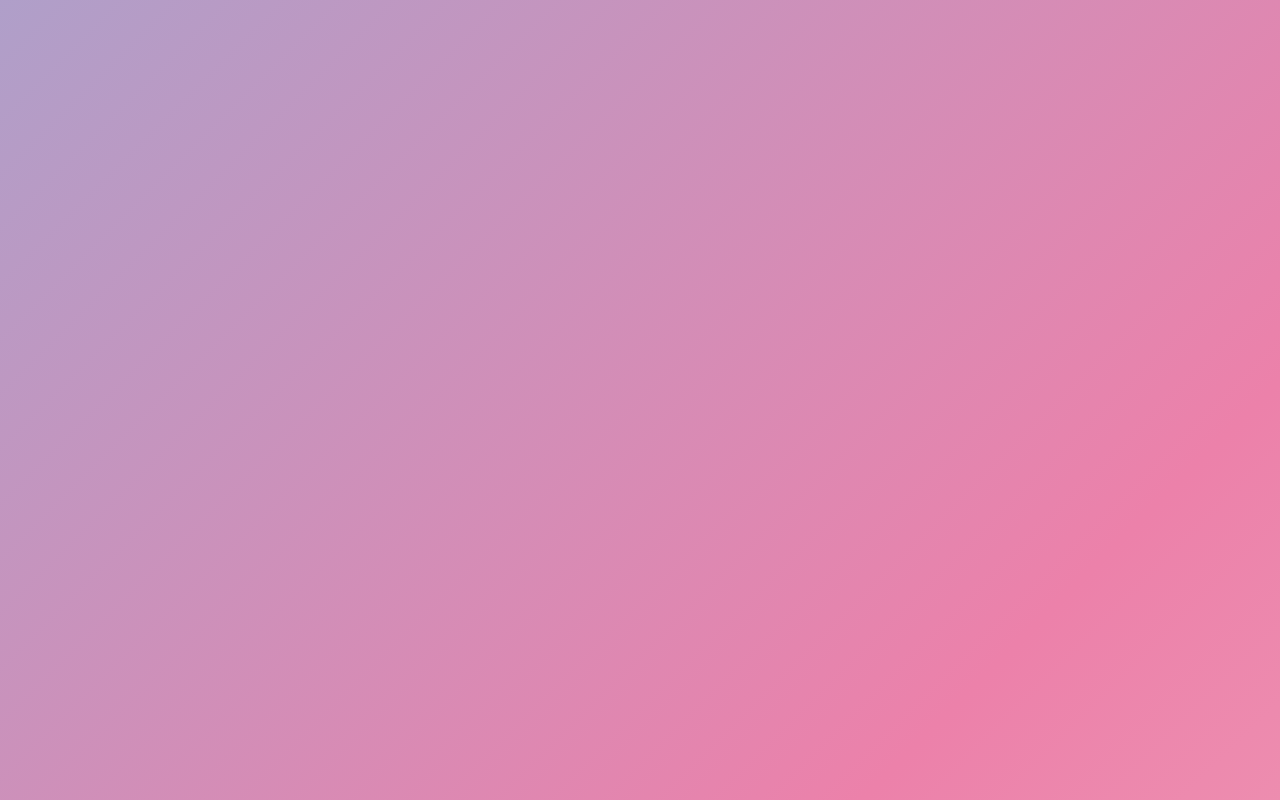
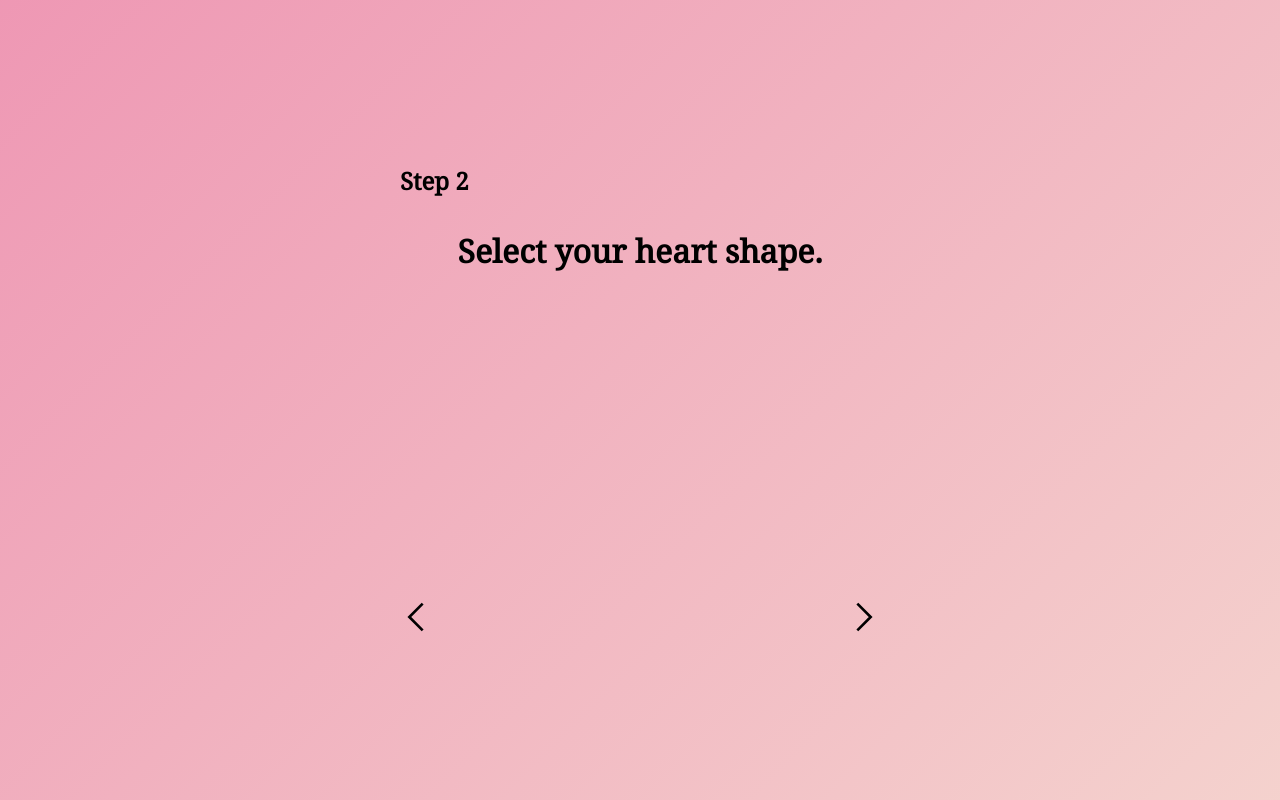
Before and after one commit to cubodado/Symh, a React (Create React App) app: page /step/2 in a window 1280 px wide. Before the commit this address had no page. Built offline with nearby package versions, Linux system fonts and the light colour scheme.

Commit message:
Create: Step2 component

```diff
--- a/src/App.js
+++ b/src/App.js
@@ -1,6 +1,7 @@
 import './App.css';
 import LandingPageMain from './LandingPage/LandingPageMain';
 import Step1 from './Steps/StepPages/Step1';
+import Step2 from './Steps/StepPages/Step2';
 import { useState, useEffect } from 'react';
 import { BrowserRouter, Routes, Route } from 'react-router-dom';
 
@@ -21,6 +22,7 @@ function App() {
             path="/"
             element={flag === false ? <LandingPageMain /> : <Step1 />}
           />
+          <Route path="/step/2" element={<Step2 />} />
         </Routes>
       </div>
     </BrowserRouter>
--- /dev/null
+++ b/src/Steps/StepPages/Step2.js
@@ -0,0 +1,18 @@
+import '../index.css';
+import './Step2.css';
+import StepInformation from '../StepUI/StepInformation';
+import NavigationButtons from '../StepUI/NavigationButtons';
+
+const Step2 = () => {
+  const infoText = 'Select your heart shape.';
+  let heartShape = 1;
+
+  return (
+    <main className="step-div">
+      <StepInformation stepNumber={2} stepInfoText={infoText} />
+      <NavigationButtons stepNumber={2} nextCheck={heartShape} />
+    </main>
+  );
+};
+
+export default Step2;
--- a/src/Steps/StepUI/NavigationButtons.js
+++ b/src/Steps/StepUI/NavigationButtons.js
@@ -1,23 +1,27 @@
 import './NavigationButtons.css';
 import { GrPrevious, GrNext } from 'react-icons/gr';
+import { useNavigate } from 'react-router-dom';
 
 const NavigationButtons = (props) => {
   const alertMessage = 'Blank is now allowed.';
+  let navigate = useNavigate();
 
   const step1NextEventHandler = () => {
     if (props.nextCheck.length === 0) {
       alert(alertMessage);
     } else {
-      // navigate('/step/2')
+      navigate('/step/2');
     }
   };
 
   const nextEventHandler = () => {
     if (props.stepNumber === 1) step1NextEventHandler();
+    if (props.stepNumber === 2) console.log('NOT YET.');
   };
 
   const previousEventHandler = () => {
     if (props.stepNumber === 1) return alert('This is the first page.');
+    if (props.stepNumber === 2) return navigate('/');
   };
 
   return (
```
Also changed, not shown: src/Steps/StepPages/Step2.css (added).
